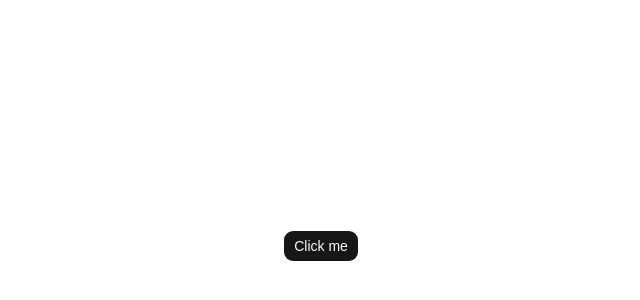
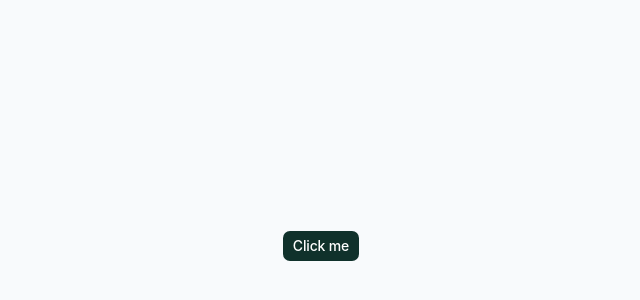
Before and after one commit to Barbienestar/frontend, a React (Vite) app: page / in a window 1280 px wide. Shown: the part 154-454 px from the top of the page, without its empty margins (319-959 px from the left). Built offline with nearby package versions, Linux system fonts and the light colour scheme.

Commit message:
feat: Install shadcn project colors

```diff
--- a/src/index.css
+++ b/src/index.css
@@ -7,7 +7,7 @@
 
 @theme inline {
     --font-heading: var(--font-sans);
-    --font-sans: 'Geist Variable', sans-serif;
+    --font-sans: Inter, system-ui, sans-serif;
     --color-sidebar-ring: var(--sidebar-ring);
     --color-sidebar-border: var(--sidebar-border);
     --color-sidebar-accent-foreground: var(--sidebar-accent-foreground);
@@ -46,75 +46,159 @@
     --radius-2xl: calc(var(--radius) * 1.8);
     --radius-3xl: calc(var(--radius) * 2.2);
     --radius-4xl: calc(var(--radius) * 2.6);
+    --font-mono: ui-monospace, SFMono-Regular, monospace;
+    --font-serif: Georgia, serif;
+    --radius: 0.5rem;
+    --tracking-tighter: calc(var(--tracking-normal) - 0.05em);
+    --tracking-tight: calc(var(--tracking-normal) - 0.025em);
+    --tracking-wide: calc(var(--tracking-normal) + 0.025em);
+    --tracking-wider: calc(var(--tracking-normal) + 0.05em);
+    --tracking-widest: calc(var(--tracking-normal) + 0.1em);
+    --tracking-normal: var(--tracking-normal);
+    --shadow-2xl: var(--shadow-2xl);
+    --shadow-xl: var(--shadow-xl);
+    --shadow-lg: var(--shadow-lg);
+    --shadow-md: var(--shadow-md);
+    --shadow: var(--shadow);
+    --shadow-sm: var(--shadow-sm);
+    --shadow-xs: var(--shadow-xs);
+    --shadow-2xs: var(--shadow-2xs);
+    --spacing: var(--spacing);
+    --letter-spacing: var(--letter-spacing);
+    --shadow-offset-y: var(--shadow-offset-y);
+    --shadow-offset-x: var(--shadow-offset-x);
+    --shadow-spread: var(--shadow-spread);
+    --shadow-blur: var(--shadow-blur);
+    --shadow-opacity: var(--shadow-opacity);
+    --color-shadow-color: var(--shadow-color);
+    --color-destructive-foreground: var(--destructive-foreground);
 }
 
 :root {
-    --background: oklch(1 0 0);
-    --foreground: oklch(0.145 0 0);
+    --background: oklch(0.9842 0.0034 247.8575);
+    --foreground: oklch(0.2077 0.0398 265.7549);
     --card: oklch(1 0 0);
-    --card-foreground: oklch(0.145 0 0);
+    --card-foreground: oklch(0.2077 0.0398 265.7549);
     --popover: oklch(1 0 0);
-    --popover-foreground: oklch(0.145 0 0);
-    --primary: oklch(0.205 0 0);
-    --primary-foreground: oklch(0.985 0 0);
-    --secondary: oklch(0.97 0 0);
-    --secondary-foreground: oklch(0.205 0 0);
-    --muted: oklch(0.97 0 0);
-    --muted-foreground: oklch(0.556 0 0);
-    --accent: oklch(0.97 0 0);
-    --accent-foreground: oklch(0.205 0 0);
-    --destructive: oklch(0.577 0.245 27.325);
-    --border: oklch(0.922 0 0);
-    --input: oklch(0.922 0 0);
-    --ring: oklch(0.708 0 0);
-    --chart-1: oklch(0.87 0 0);
-    --chart-2: oklch(0.556 0 0);
-    --chart-3: oklch(0.439 0 0);
-    --chart-4: oklch(0.371 0 0);
-    --chart-5: oklch(0.269 0 0);
-    --radius: 0.625rem;
-    --sidebar: oklch(0.985 0 0);
-    --sidebar-foreground: oklch(0.145 0 0);
-    --sidebar-primary: oklch(0.205 0 0);
-    --sidebar-primary-foreground: oklch(0.985 0 0);
-    --sidebar-accent: oklch(0.97 0 0);
-    --sidebar-accent-foreground: oklch(0.205 0 0);
-    --sidebar-border: oklch(0.922 0 0);
-    --sidebar-ring: oklch(0.708 0 0);
+    --popover-foreground: oklch(0.2077 0.0398 265.7549);
+    --primary: oklch(0.2866 0.0402 179.5086);
+    --primary-foreground: oklch(1 0 0);
+    --secondary: oklch(0.358 0.11 7.4925);
+    --secondary-foreground: oklch(1 0 0);
+    --muted: oklch(0.9683 0.0069 247.8956);
+    --muted-foreground: oklch(0.5544 0.0407 257.4166);
+    --accent: oklch(0.9683 0.0069 247.8956);
+    --accent-foreground: oklch(0.2866 0.0402 179.5086);
+    --destructive: oklch(0.5409 0.1428 24.1428);
+    --border: oklch(0.9288 0.0126 255.5078);
+    --input: oklch(0.9288 0.0126 255.5078);
+    --ring: oklch(0.2866 0.0402 179.5086);
+    --chart-1: oklch(0.4714 0.1382 144.6933);
+    --chart-2: oklch(0.358 0.11 7.4925);
+    --chart-3: oklch(0.3848 0.0886 141.6206);
+    --chart-4: oklch(0.4946 0.1381 7.0419);
+    --chart-5: oklch(0.4455 0.0374 257.2808);
+    --radius: 0.5rem;
+    --sidebar: oklch(1 0 0);
+    --sidebar-foreground: oklch(0.2077 0.0398 265.7549);
+    --sidebar-primary: oklch(0.2866 0.0402 179.5086);
+    --sidebar-primary-foreground: oklch(1 0 0);
+    --sidebar-accent: oklch(0.9683 0.0069 247.8956);
+    --sidebar-accent-foreground: oklch(0.2866 0.0402 179.5086);
+    --sidebar-border: oklch(0.9288 0.0126 255.5078);
+    --sidebar-ring: oklch(0.2866 0.0402 179.5086);
+    --destructive-foreground: oklch(1 0 0);
+    --font-sans: Inter, system-ui, sans-serif;
+    --font-serif: Georgia, serif;
+    --font-mono: ui-monospace, SFMono-Regular, monospace;
+    --shadow-color: #000000;
+    --shadow-opacity: 0.05;
+    --shadow-blur: 10px;
+    --shadow-spread: 0px;
+    --shadow-offset-x: 0px;
+    --shadow-offset-y: 4px;
+    --letter-spacing: -0.01em;
+    --spacing: 0.25rem;
+    --shadow-2xs: 0px 4px 10px 0px hsl(0 0% 0% / 0.03);
+    --shadow-xs: 0px 4px 10px 0px hsl(0 0% 0% / 0.03);
+    --shadow-sm:
+        0px 4px 10px 0px hsl(0 0% 0% / 0.05),
+        0px 1px 2px -1px hsl(0 0% 0% / 0.05);
+    --shadow:
+        0px 4px 10px 0px hsl(0 0% 0% / 0.05),
+        0px 1px 2px -1px hsl(0 0% 0% / 0.05);
+    --shadow-md:
+        0px 4px 10px 0px hsl(0 0% 0% / 0.05),
+        0px 2px 4px -1px hsl(0 0% 0% / 0.05);
+    --shadow-lg:
+        0px 4px 10px 0px hsl(0 0% 0% / 0.05),
+        0px 4px 6px -1px hsl(0 0% 0% / 0.05);
+    --shadow-xl:
+        0px 4px 10px 0px hsl(0 0% 0% / 0.05),
+        0px 8px 10px -1px hsl(0 0% 0% / 0.05);
+    --shadow-2xl: 0px 4px 10px 0px hsl(0 0% 0% / 0.13);
+    --tracking-normal: -0.01em;
 }
 
 .dark {
-    --background: oklch(0.145 0 0);
-    --foreground: oklch(0.985 0 0);
-    --card: oklch(0.205 0 0);
-    --card-foreground: oklch(0.985 0 0);
-    --popover: oklch(0.205 0 0);
-    --popover-foreground: oklch(0.985 0 0);
-    --primary: oklch(0.922 0 0);
-    --primary-foreground: oklch(0.205 0 0);
-    --secondary: oklch(0.269 0 0);
-    --secondary-foreground: oklch(0.985 0 0);
-    --muted: oklch(0.269 0 0);
-    --muted-foreground: oklch(0.708 0 0);
-    --accent: oklch(0.269 0 0);
-    --accent-foreground: oklch(0.985 0 0);
-    --destructive: oklch(0.704 0.191 22.216);
-    --border: oklch(1 0 0 / 10%);
-    --input: oklch(1 0 0 / 15%);
-    --ring: oklch(0.556 0 0);
-    --chart-1: oklch(0.87 0 0);
-    --chart-2: oklch(0.556 0 0);
-    --chart-3: oklch(0.439 0 0);
-    --chart-4: oklch(0.371 0 0);
-    --chart-5: oklch(0.269 0 0);
-    --sidebar: oklch(0.205 0 0);
-    --sidebar-foreground: oklch(0.985 0 0);
-    --sidebar-primary: oklch(0.488 0.243 264.376);
-    --sidebar-primary-foreground: oklch(0.985 0 0);
-    --sidebar-accent: oklch(0.269 0 0);
-    --sidebar-accent-foreground: oklch(0.985 0 0);
-    --sidebar-border: oklch(1 0 0 / 10%);
-    --sidebar-ring: oklch(0.556 0 0);
+    --background: oklch(0.2077 0.0398 265.7549);
+    --foreground: oklch(0.9842 0.0034 247.8575);
+    --card: oklch(0.2795 0.0368 260.031);
+    --card-foreground: oklch(0.9842 0.0034 247.8575);
+    --popover: oklch(0.2795 0.0368 260.031);
+    --popover-foreground: oklch(0.9842 0.0034 247.8575);
+    --primary: oklch(0.6608 0.1169 109.214);
+    --primary-foreground: oklch(0.2077 0.0398 265.7549);
+    --secondary: oklch(0.2866 0.0402 179.5086);
+    --secondary-foreground: oklch(1 0 0);
+    --muted: oklch(0.2795 0.0368 260.031);
+    --muted-foreground: oklch(0.7107 0.0351 256.7878);
+    --accent: oklch(0.2795 0.0368 260.031);
+    --accent-foreground: oklch(0.9842 0.0034 247.8575);
+    --destructive: oklch(0.6368 0.2078 25.3313);
+    --border: oklch(0.3717 0.0392 257.287);
+    --input: oklch(0.3717 0.0392 257.287);
+    --ring: oklch(0.6608 0.1169 109.214);
+    --chart-1: oklch(0.6608 0.1169 109.214);
+    --chart-2: oklch(0.2866 0.0402 179.5086);
+    --chart-3: oklch(0.358 0.11 7.4925);
+    --chart-4: oklch(0.7535 0.139 232.6615);
+    --chart-5: oklch(0.8369 0.1644 84.4286);
+    --sidebar: oklch(0.2795 0.0368 260.031);
+    --sidebar-foreground: oklch(0.9842 0.0034 247.8575);
+    --sidebar-primary: oklch(0.6608 0.1169 109.214);
+    --sidebar-primary-foreground: oklch(0.2077 0.0398 265.7549);
+    --sidebar-accent: oklch(0.3717 0.0392 257.287);
+    --sidebar-accent-foreground: oklch(0.9842 0.0034 247.8575);
+    --sidebar-border: oklch(0.3717 0.0392 257.287);
+    --sidebar-ring: oklch(0.6608 0.1169 109.214);
+    --destructive-foreground: oklch(1 0 0);
+    --radius: 0.5rem;
+    --font-sans: Inter, system-ui, sans-serif;
+    --font-serif: Georgia, serif;
+    --font-mono: ui-monospace, SFMono-Regular, monospace;
+    --shadow-color: #000000;
+    --shadow-opacity: 0.3;
+    --shadow-blur: 15px;
+    --shadow-spread: 0px;
+    --shadow-offset-x: 0px;
+    --shadow-offset-y: 8px;
+    --letter-spacing: -0.01em;
+    --spacing: 0.25rem;
+    --shadow-2xs: 0px 8px 15px 0px hsl(0 0% 0% / 0.15);
+    --shadow-xs: 0px 8px 15px 0px hsl(0 0% 0% / 0.15);
+    --shadow-sm:
+        0px 8px 15px 0px hsl(0 0% 0% / 0.3), 0px 1px 2px -1px hsl(0 0% 0% / 0.3);
+    --shadow:
+        0px 8px 15px 0px hsl(0 0% 0% / 0.3), 0px 1px 2px -1px hsl(0 0% 0% / 0.3);
+    --shadow-md:
+        0px 8px 15px 0px hsl(0 0% 0% / 0.3), 0px 2px 4px -1px hsl(0 0% 0% / 0.3);
+    --shadow-lg:
+        0px 8px 15px 0px hsl(0 0% 0% / 0.3), 0px 4px 6px -1px hsl(0 0% 0% / 0.3);
+    --shadow-xl:
+        0px 8px 15px 0px hsl(0 0% 0% / 0.3),
+        0px 8px 10px -1px hsl(0 0% 0% / 0.3);
+    --shadow-2xl: 0px 8px 15px 0px hsl(0 0% 0% / 0.75);
 }
 
 @layer base {
@@ -123,6 +207,7 @@
     }
     body {
         @apply bg-background text-foreground;
+        letter-spacing: var(--tracking-normal);
     }
     html {
         @apply font-sans;
```
Lines whose indentation alone changed are shown as unchanged.
